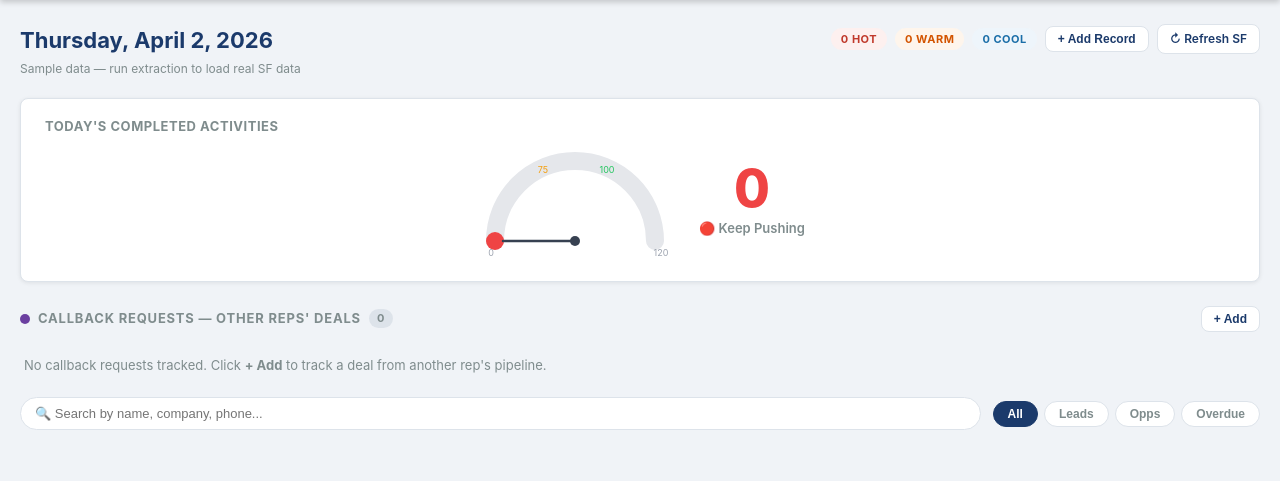
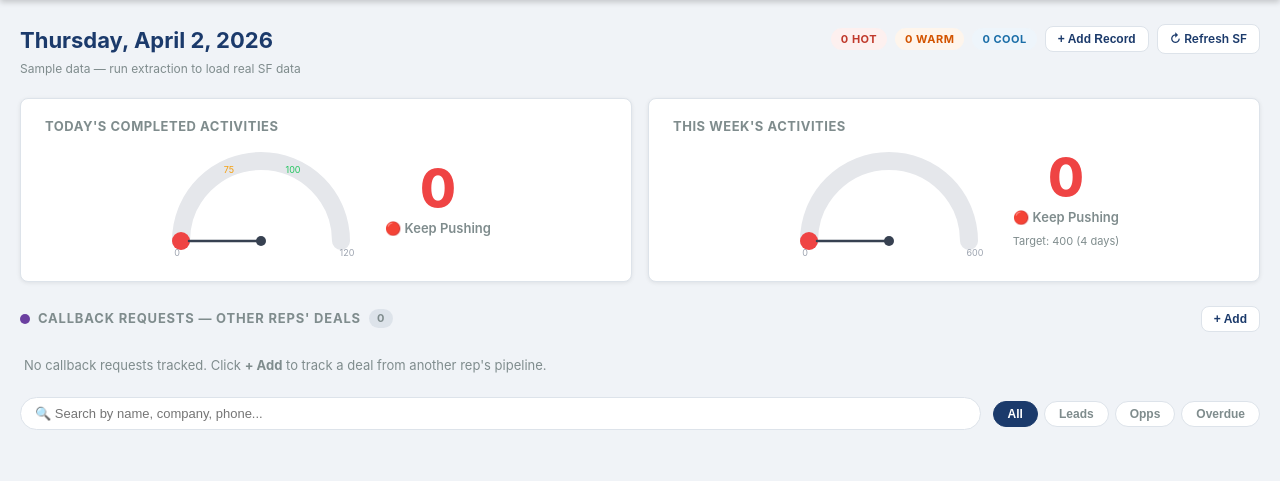
Before and after one commit to bmack99999/Inside-Sales-Claude, a Flask app: page / in a window 1280 px wide. Shown: the part 52-533 px from the top of the page. Run offline with Flask 3, Linux system fonts and the light colour scheme; data that the repository does not hold is empty.

Commit message:
Add weekly activity gauge to Daily Plan alongside daily gauge
Co-Authored-By: Claude Sonnet 4.6 <noreply@anthropic.com>

```diff
--- a/dashboard/app.py
+++ b/dashboard/app.py
@@ -58,9 +58,14 @@ with app.app_context():
     # Migration: add color column to recycled_leads if it doesn't exist yet
     from sqlalchemy import text as sa_text
     with db.engine.connect() as _conn:
-        for col_def in ["color TEXT", "timezone TEXT"]:
+        for tbl, col_def in [
+            ("recycled_leads", "color TEXT"),
+            ("recycled_leads", "timezone TEXT"),
+            ("sf_task_data",   "weekly_count INTEGER DEFAULT 0"),
+            ("sf_task_data",   "week_start TEXT"),
+        ]:
             try:
-                _conn.execute(sa_text(f"ALTER TABLE recycled_leads ADD COLUMN {col_def}"))
+                _conn.execute(sa_text(f"ALTER TABLE {tbl} ADD COLUMN {col_def}"))
                 _conn.commit()
             except Exception:
                 pass  # column already exists
@@ -690,10 +695,13 @@ def api_ingest():
             date         = t.get('date'),
             completed    = t.get('completed', []),
             scheduled    = t.get('scheduled', []),
+            weekly_count = t.get('weekly_count', 0),
+            week_start   = t.get('week_start'),
         ))
         db.session.commit()
         return jsonify({'ok': True,
                         'completed': len(t.get('completed', [])),
+                        'weekly':    t.get('weekly_count', 0),
                         'scheduled': len(t.get('scheduled', []))})
 
     return jsonify({'error': 'Unknown ingest type'}), 400
--- a/dashboard/models.py
+++ b/dashboard/models.py
@@ -205,6 +205,8 @@ class SFTaskData(db.Model):
     date         = db.Column(db.Text)
     completed    = db.Column(JsonList)   # tasks completed today
     scheduled    = db.Column(JsonList)   # open tasks due today or later
+    weekly_count = db.Column(db.Integer, default=0)  # tasks completed Mon–today
+    week_start   = db.Column(db.Text)                # ISO date of Monday
 
     def to_dict(self):
         return {c.name: getattr(self, c.name) for c in self.__table__.columns}
--- a/dashboard/static/style.css
+++ b/dashboard/static/style.css
@@ -1092,7 +1092,16 @@ body {
 .ml-row.row-color-purple      { background: rgba(142,36,170,.08) !important; }
 .ml-row.row-color-purple      td:first-child { border-left: 4px solid #8E24AA; }
 
-/* ── Activity Gauge (Daily Plan page) ────────────────────────────────────── */
+/* ── Activity Gauges (Daily Plan page) ───────────────────────────────────── */
+.gauge-row {
+  display: flex;
+  gap: 16px;
+  margin-bottom: 18px;
+}
+.gauge-row .gauge-card {
+  flex: 1;
+  margin-bottom: 0;
+}
 .gauge-card {
   background: var(--card-bg);
   border: 1px solid var(--border);
--- a/dashboard/templates/dashboard.html
+++ b/dashboard/templates/dashboard.html
@@ -41,7 +41,8 @@
 </div>
 
 <!-- KPI Input Form -->
-<!-- ── Activity Gauge ── -->
+<!-- ── Activity Gauges ── -->
+<div class="gauge-row">
 <div class="gauge-card">
   <div class="gauge-title">Today's Completed Activities</div>
   <div class="gauge-wrap">
@@ -69,6 +70,31 @@
   </div>
   <div class="gauge-refreshed" id="gauge-refreshed"></div>
 </div>
+
+<!-- Weekly gauge -->
+<div class="gauge-card">
+  <div class="gauge-title">This Week's Activities</div>
+  <div class="gauge-wrap">
+    <svg class="gauge-svg" viewBox="0 0 200 120" xmlns="http://www.w3.org/2000/svg">
+      <path d="M 20 100 A 80 80 0 0 1 180 100" fill="none" stroke="#e5e7eb" stroke-width="18" stroke-linecap="round"/>
+      <path id="gauge-arc-week" d="M 20 100 A 80 80 0 0 1 180 100" fill="none" stroke="#e5e7eb" stroke-width="18" stroke-linecap="round"
+            stroke-dasharray="0 251.2" style="transition: stroke-dasharray .8s ease, stroke .5s ease;"/>
+      <line id="gauge-needle-week" x1="100" y1="100" x2="100" y2="28"
+            stroke="#374151" stroke-width="2.5" stroke-linecap="round"
+            style="transform-origin: 100px 100px; transform: rotate(-90deg); transition: transform .8s ease;"/>
+      <circle cx="100" cy="100" r="5" fill="#374151"/>
+      <text x="16"  y="115" font-size="9" fill="#9ca3af" text-anchor="middle">0</text>
+      <text x="186" y="115" font-size="9" fill="#9ca3af" text-anchor="middle" id="gauge-week-max-label">500</text>
+    </svg>
+    <div class="gauge-count-wrap">
+      <span class="gauge-count" id="gauge-count-week">—</span>
+      <span class="gauge-label" id="gauge-label-week">Loading...</span>
+      <span style="font-size:11px;color:var(--text-light);margin-top:2px;" id="gauge-week-target"></span>
+    </div>
+  </div>
+  <div class="gauge-refreshed" id="gauge-refreshed-week"></div>
+</div>
+</div><!-- end .gauge-row -->
 
 <!-- ── CALLBACK REQUESTS SECTION ── -->
 <details class="callbacks-section" open>
@@ -561,45 +587,65 @@
 
 {% block scripts %}
 <script>
-// ── Activity Gauge ──────────────────────────────────────────────────────────
-(function loadGauge() {
-  const MAX      = 120;   // full-scale value
-  const ARC_LEN  = 251.2; // half-circle circumference for r=80 (π*80)
+// ── Activity Gauges ─────────────────────────────────────────────────────────
+(function loadGauges() {
+  const ARC_LEN = 251.2; // half-circle circumference for r=80
+
+  function renderGauge(arcId, needleId, countId, labelId, count, target, maxScale) {
+    const pct      = Math.min(count / maxScale, 1);
+    const dashFill = pct * ARC_LEN;
+    const color    = count >= target        ? '#22c55e'  // green
+                   : count >= target * 0.75 ? '#f59e0b'  // yellow
+                   :                          '#ef4444'; // red
+    const arc = document.getElementById(arcId);
+    arc.style.stroke = color;
+    arc.setAttribute('stroke-dasharray', `${dashFill} ${ARC_LEN}`);
+    const deg = -90 + (pct * 180);
+    document.getElementById(needleId).style.transform = `rotate(${deg}deg)`;
+    document.getElementById(countId).textContent = count;
+    document.getElementById(countId).style.color  = color;
+    const label = count >= target        ? '🟢 On Track'
+                : count >= target * 0.75 ? '🟡 Getting There'
+                :                          '🔴 Keep Pushing';
+    document.getElementById(labelId).textContent = label;
+  }
+
+  // Business days elapsed this week (Mon=1 … Fri=5, weekend stays at 5)
+  function bizDaysElapsed() {
+    const dow = new Date().getDay(); // 0=Sun,1=Mon…6=Sat
+    if (dow === 0) return 5; // Sunday — count full week
+    if (dow === 6) return 5; // Saturday — count full week
+    return dow;              // Mon=1, Tue=2, Wed=3, Thu=4, Fri=5
+  }
 
   fetch('/api/tasks')
     .then(r => r.ok ? r.json() : null)
     .then(data => {
       if (!data) return;
-      const count    = (data.completed || []).length;
-      const pct      = Math.min(count / MAX, 1);          // 0–1
-      const dashFill = pct * ARC_LEN;
 
-      // Color thresholds
-      const color = count >= 100 ? '#22c55e'   // green
-                  : count >= 75  ? '#f59e0b'   // yellow/amber
-                  :                '#ef4444';  // red
+      // ── Daily gauge ──
+      const todayCount  = (data.completed || []).length;
+      const DAILY_MAX   = 120;
+      renderGauge('gauge-arc', 'gauge-needle', 'gauge-count', 'gauge-label',
+                  todayCount, 100, DAILY_MAX);
+      if (data.date)
+        document.getElementById('gauge-refreshed').textContent = 'As of last SF sync · ' + data.date;
 
-      // Update arc
-      const arc = document.getElementById('gauge-arc');
-      arc.style.stroke = color;
-      arc.setAttribute('stroke-dasharray', `${dashFill} ${ARC_LEN}`);
-
-      // Rotate needle: -90deg = 0 count, +90deg = MAX count
-      const deg = -90 + (pct * 180);
-      document.getElementById('gauge-needle').style.transform = `rotate(${deg}deg)`;
-
-      // Count + label
-      document.getElementById('gauge-count').textContent = count;
-      document.getElementById('gauge-count').style.color  = color;
-      const label = count >= 100 ? '🟢 On Track' : count >= 75 ? '🟡 Getting There' : '🔴 Keep Pushing';
-      document.getElementById('gauge-label').textContent = label;
-
-      if (data.date) {
-        document.getElementById('gauge-refreshed').textContent = 'As of last SF sync · ' + data.date;
-      }
+      // ── Weekly gauge ──
+      const weekCount  = data.weekly_count || 0;
+      const days       = bizDaysElapsed();
+      const weekTarget = 100 * days;
+      const WEEK_MAX   = 100 * 5 * 1.2; // 600 — 20% headroom above full week
+      renderGauge('gauge-arc-week', 'gauge-needle-week', 'gauge-count-week', 'gauge-label-week',
+                  weekCount, weekTarget, WEEK_MAX);
+      document.getElementById('gauge-week-target').textContent = `Target: ${weekTarget} (${days} day${days!==1?'s':''})`;
+      document.getElementById('gauge-week-max-label').textContent = '600';
+      if (data.date)
+        document.getElementById('gauge-refreshed-week').textContent = 'As of last SF sync · ' + data.date;
     })
     .catch(() => {
-      document.getElementById('gauge-label').textContent = 'Could not load';
+      document.getElementById('gauge-label').textContent      = 'Could not load';
+      document.getElementById('gauge-label-week').textContent = 'Could not load';
     });
 })();
 
```
Also changed, not shown: extract_salesforce.py (+21 -4 lines).
